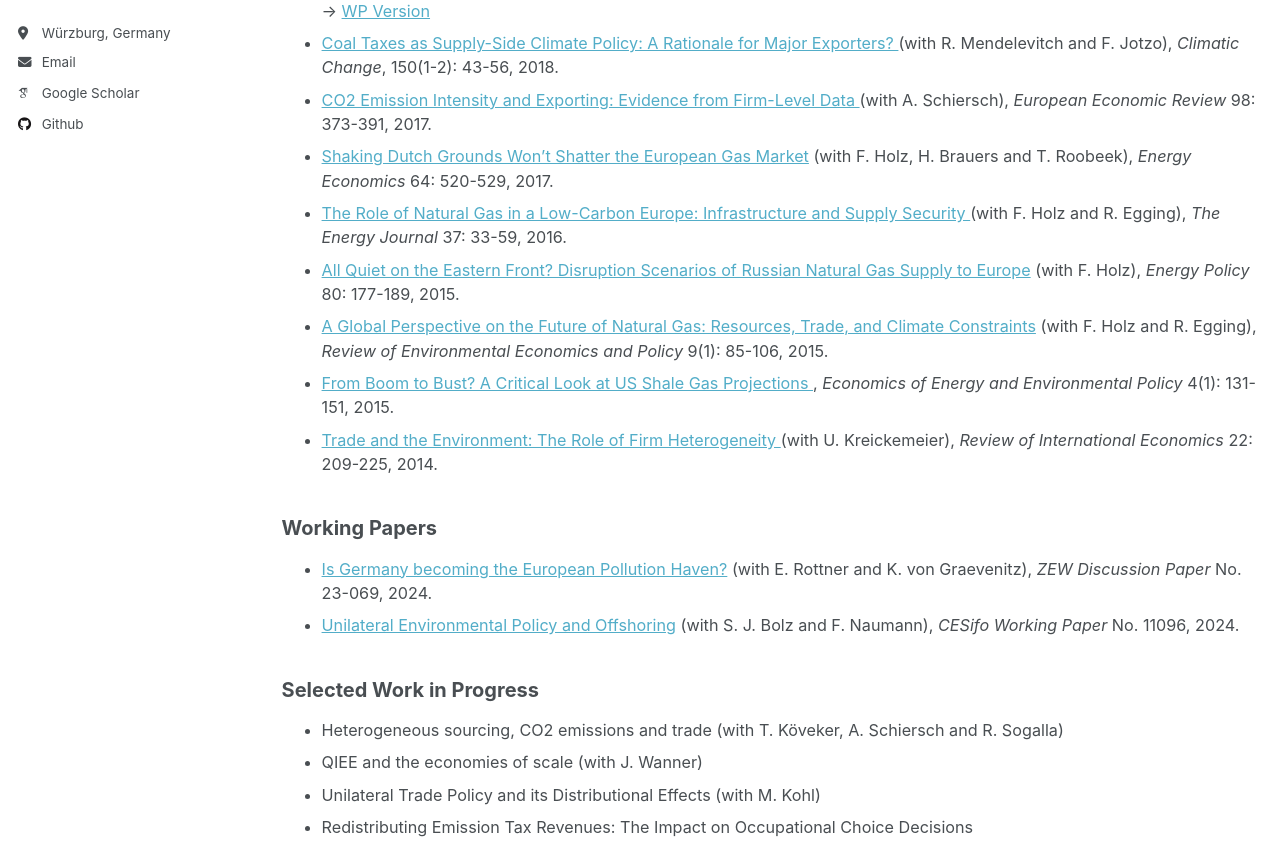
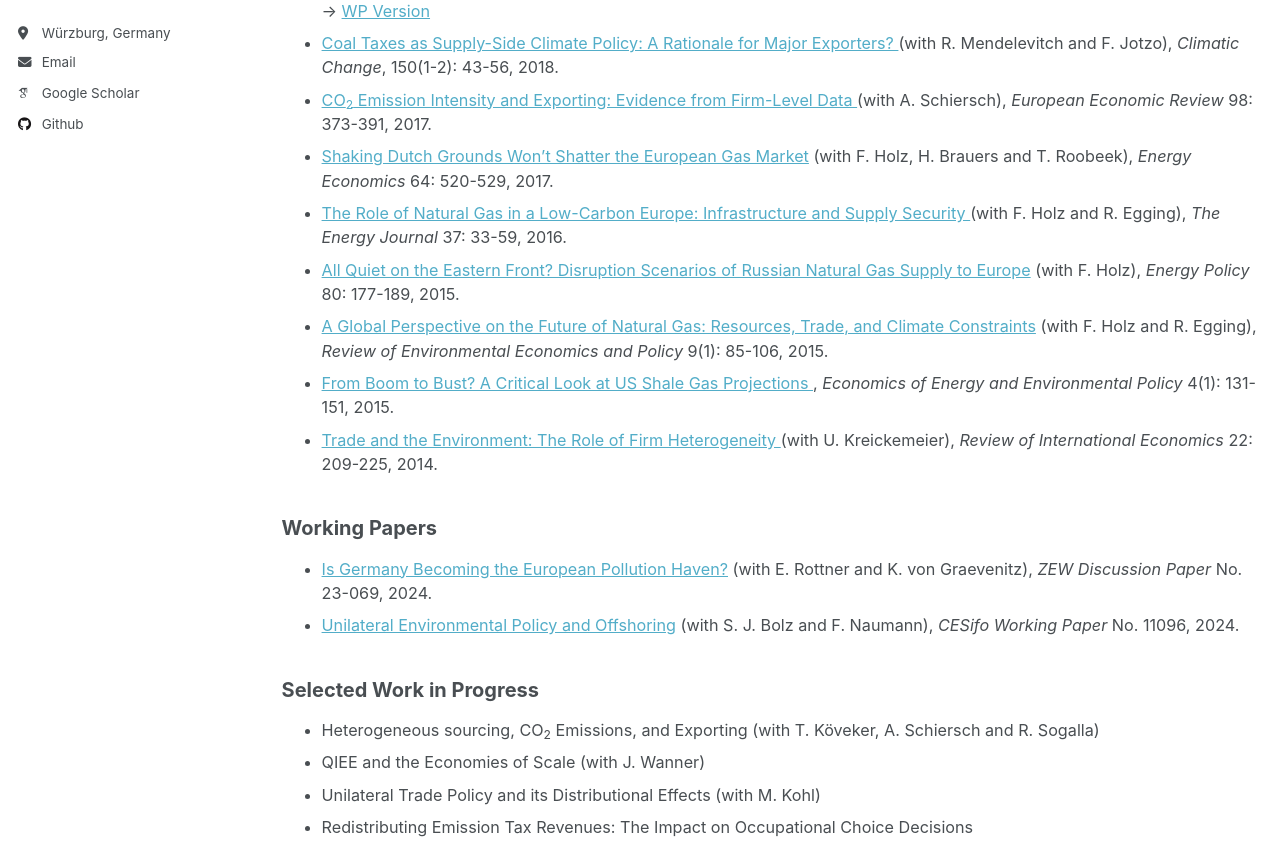
Before and after one commit to PhMRichter/PhMRichter.github.io, a Jekyll site: the page built from _pages/research.html, in a window 1280 px wide and 1400 px high. Shown: the part 443-1302 px from the top of the window. Built offline with Jekyll 4.4.1, drawn with Linux system fonts in a browser that asks for light colours; some web fonts are replaced.

Commit message:
Update research.html

```diff
--- a/_pages/research.html
+++ b/_pages/research.html
@@ -38,7 +38,7 @@ author_profile: true
    </li>
   <li>
     <a href="https://doi.org/10.1016/j.euroecorev.2017.07.011" target="_blank">
-      CO2 Emission Intensity and Exporting: Evidence from Firm-Level Data </a>
+      CO<sub>2</sub> Emission Intensity and Exporting: Evidence from Firm-Level Data </a>
       (with A. Schiersch), <i>European Economic Review</i> 98: 373-391, 2017.
     <!--<br> → <a href="https://www.cesifo.org/en/publications/2021/working-paper/unilateral-tax-policy-open-economy" target="_blank"> WP Version </a>-->
     </li>
@@ -85,7 +85,7 @@ author_profile: true
 <ul  style="font-size: 0.9em;">
   <li>
     <a href="https://ftp.zew.de/pub/zew-docs/dp/dp23069.pdf" target="_blank">
-     Is Germany becoming the European Pollution Haven?</a> (with E. Rottner and K. von Graevenitz), <i>ZEW Discussion Paper</i> No. 23-069, 2024.
+     Is Germany Becoming the European Pollution Haven?</a> (with E. Rottner and K. von Graevenitz), <i>ZEW Discussion Paper</i> No. 23-069, 2024.
   </li>
     <li>
     <a href="https://www.cesifo.org/en/publications/2024/working-paper/unilateral-environmental-policy-and-offshoring" target="_blank">
@@ -98,10 +98,10 @@ author_profile: true
 
 <ul  style="font-size: 0.9em;">
   <li>
-   Heterogeneous sourcing, CO2 emissions and trade (with T. Köveker, A. Schiersch and R. Sogalla)
+   Heterogeneous sourcing, CO<sub>2</sub> Emissions, and Exporting (with T. Köveker, A. Schiersch and R. Sogalla)
   </li>
   <li>
-   QIEE and the economies of scale (with J. Wanner)
+   QIEE and the Economies of Scale (with J. Wanner)
   </li>
   <li>
    Unilateral Trade Policy and its Distributional Effects (with M. Kohl)
```
